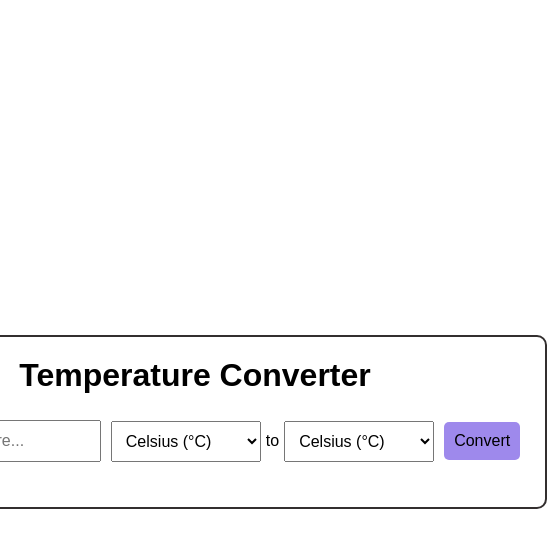
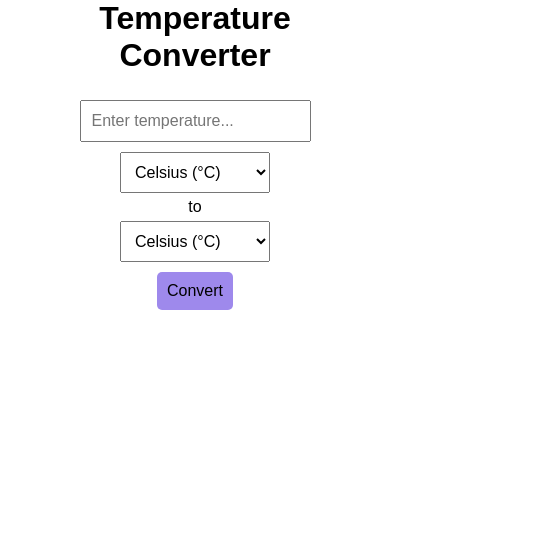
Before and after one commit to shineishukla/Temperature-converter, a plain HTML site: page index.html in a window 390 px wide. Shown: the whole page, 547 px wide, since content can reach past the window. Drawn offline with Linux system fonts and the light colour scheme.

Commit message:
Update styles.css

```diff
--- a/styles.css
+++ b/styles.css
@@ -47,3 +47,14 @@ button:hover{
     font-size: 18px;
     font-weight: bold;
 }
+
+@media (max-width: 768px) {
+    .container {
+        width: 100%;
+        height: 100%;
+        border: none;
+    }
+    .converter {
+        flex-direction: column;
+    }
+}
```
